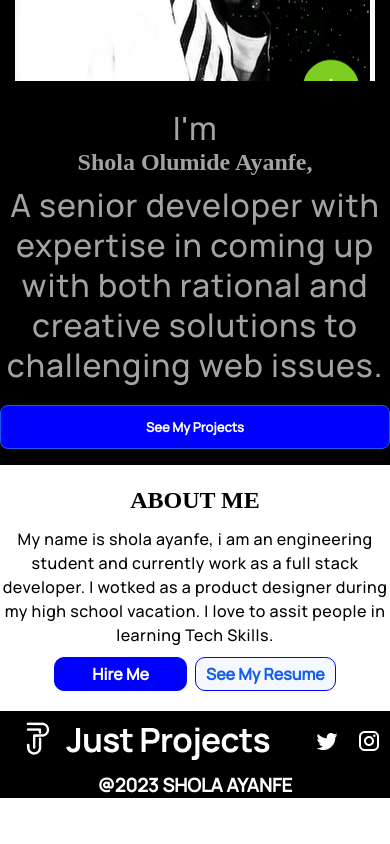
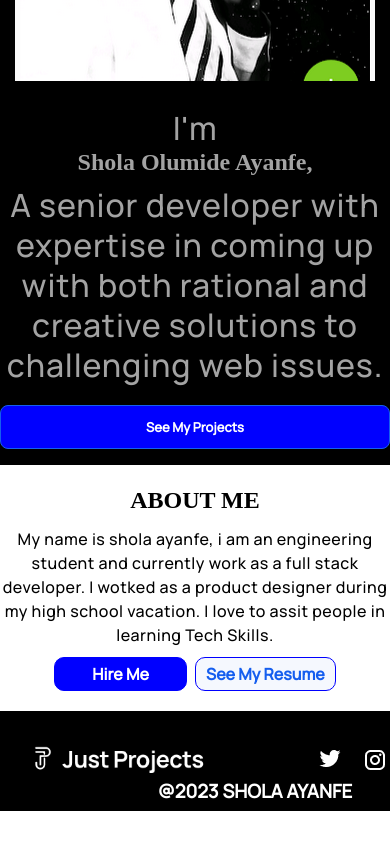
Before and after one commit to sholaayanfeoluwa/Portfolio-Assignment, a plain HTML site: page index.html in a window 390 px wide. Shown: the part 339-1183 px from the top of the page. Before the commit the page ends 1137 px from the top, so only its background shows below. Drawn offline with Linux system fonts and the light colour scheme; a web font is replaced by a local one.

Commit message:
another fresh commit

```diff
--- a/index.html
+++ b/index.html
@@ -59,15 +59,13 @@
     </section>
 
     <footer class="foot">
-        <div class="flex">
         <div class="push">
-            <img src="img/logo (1).png" alt="">
+            <img src="img/logo (1).png" alt="" class="lr">
         </div>
         <div class="icon">
             <img src="img/Vector.png" alt="" class="resize">
-            <img src="img/mdi_twitter.png" alt="" class="resize">
+            <img src="img/mdi_twitter.png" alt="" class="resize resize2">
             <img src="img/Vector (1).png" alt="" class="resize">
-        </div>
         </div>
 
         <div class="input">
--- a/style.css
+++ b/style.css
@@ -172,37 +172,41 @@ a {
 
 .foot {
     background-color: #000000;
-    padding: 17px 0px 17px 129.84px;
+    display: flex;
+    gap: 40px;
+    align-items: center;
+    justify-content: space-around;
 
 }
 
-.icon{
-    display:flex;
-    align-items:center;
-    gap: 20px;
+.icon {
     cursor: pointer;
 }
 
-footer {
-    display: flex;
-    align-items: center;
-    text-align: center;
-    gap: 300px;
-
+.resize2 {
+    padding-left: 20px;
+    padding-right: 20px;
 }
 
-
+.push {
+    align-items: center;
+}
 
 .input {
     color: white;
     font-size: 1rem;
     font-family: 'manrope';
     font-weight: 500px;
-    padding-top: 0px;
+    padding-bottom: 0px;
 
 }
 
 @media screen and (max-width:900px) {
+    header {
+        padding-left: 22.9px;
+        padding-right: 19px;
+    }
+
     .sec1 {
         display: grid;
 
@@ -320,25 +324,6 @@ footer {
         display: none;
     }
 
-    .foot {
-        display: inline-block;
-        align-items: center;
-        text-align: center;
-        justify-content: center;
-        width: 100%;
-        padding: 0;
-        gap: 0px;
-
-    }
-
-    .flex {
-        display: flex;
-        justify-content: space-around;
-        align-items: center;
-        text-align: center;
-        padding: 0;
-
-    }
 
     nav {
         display: none;
@@ -348,10 +333,30 @@ footer {
         display: flex;
     }
 
-    header {
-        padding-left: 22.9px;
-        padding-right: 19px;
+    .foot {
+        position: relative;
+        height: 100px;
+        padding: 0;
+        gap: 0px;
+        justify-content: space-around;
+
+    }
+
+    .icon {
+        padding-left: 80px;
+    }
+
+    .lr {
+        width: 200px;
+        padding-left: 20px;
     }
 
 
+
+    .input {
+        position: absolute;
+        padding-top: 100px;
+        padding-left: 120px;
+        padding-bottom: 40px;
+    }
 }
```
